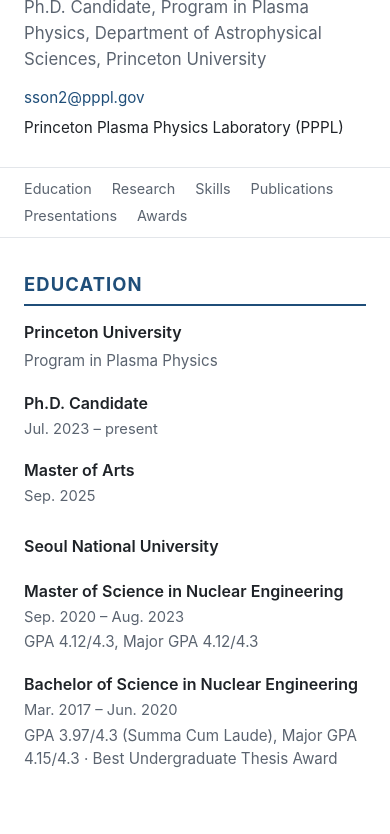
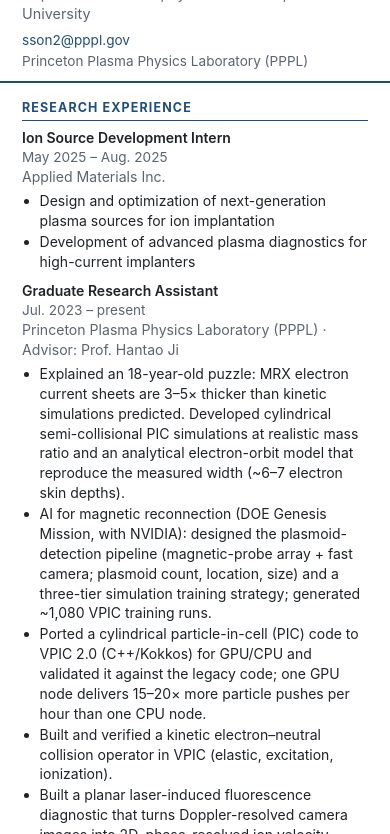
Before and after one commit to sonsh0115/sonsh0115.github.io, a plain HTML site: page index.html in a window 390 px wide. Shown: the part 98-932 px from the top of the page. Drawn offline with Linux system fonts and the light colour scheme.

Commit message:
Compact CV layout: two-column on desktop, tighter type and spacing
Content unchanged. Sidebar holds Education and Awards; main column holds
Research, Skills, Publications, Presentations. Single column on mobile.

Co-Authored-By: Claude Sonnet 5.5 <noreply@anthropic.com>
Claude-Session: https://claude.ai/code/session_01UFRn4bZFKrB28VaWMmpLGa

```diff
--- a/index.html
+++ b/index.html
@@ -6,90 +6,71 @@
 <title>Sunghyun Son | Curriculum Vitae</title>
 <meta name="description" content="Sunghyun Son, Ph.D. candidate in the Program in Plasma Physics, Princeton University (PPPL).">
 <style>
-  :root {
-    --text: #1f2328;
-    --muted: #5b6470;
-    --line: #e3e6ea;
-    --accent: #1f4e79;
-    --bg: #ffffff;
-    --bg-soft: #f6f8fa;
+  :root { --text:#1f2328; --muted:#5b6470; --line:#e3e6ea; --accent:#1f4e79; --soft:#f6f8fa; }
+  * { box-sizing:border-box; }
+  body { margin:0; font-family:-apple-system,BlinkMacSystemFont,"Segoe UI",Roboto,"Helvetica Neue",Arial,sans-serif; color:var(--text); background:#fff; line-height:1.42; font-size:14px; }
+  a { color:var(--accent); text-decoration:none; }
+  a:hover { text-decoration:underline; }
+  .wrap { max-width:1040px; margin:0 auto; padding:0 22px; }
+
+  header.top { padding:22px 0 10px; border-bottom:2px solid var(--accent); }
+  header.top .wrap { display:flex; flex-wrap:wrap; justify-content:space-between; align-items:baseline; gap:4px 24px; }
+  header.top h1 { margin:0; font-size:1.65rem; letter-spacing:-0.01em; }
+  header.top .role { margin:2px 0 0; color:var(--muted); font-size:0.9rem; }
+  header.top .links { font-size:0.85rem; display:flex; flex-wrap:wrap; gap:2px 14px; color:var(--muted); }
+
+  .layout { display:grid; grid-template-columns:250px 1fr; gap:0 34px; padding-top:4px; }
+  aside, .content { min-width:0; }
+
+  section { padding:12px 0 0; }
+  section h2 { margin:0 0 7px; padding-bottom:3px; font-size:0.78rem; text-transform:uppercase; letter-spacing:0.09em; color:var(--accent); border-bottom:1.5px solid var(--accent); }
+  section h3 { margin:10px 0 5px; font-size:0.9rem; }
+  section h3:first-of-type { margin-top:2px; }
+
+  .entry { display:grid; grid-template-columns:1fr auto; gap:0 14px; margin-bottom:8px; }
+  .entry .title { font-weight:600; }
+  .entry .date { color:var(--muted); font-size:0.85rem; text-align:right; white-space:nowrap; }
+  .entry .sub { grid-column:1 / -1; color:var(--muted); font-size:0.88rem; }
+  .entry ul { grid-column:1 / -1; margin:3px 0 0; padding-left:1.1rem; }
+  .entry li { margin:1px 0; }
+
+  /* sidebar: stack date under title */
+  aside .entry { grid-template-columns:1fr; margin-bottom:6px; }
+  aside .entry .date { text-align:left; font-size:0.82rem; }
+  aside .entry .date:empty { display:none; }
+  /* awards: title + year on one line, detail below */
+  #awards .entry { display:block; margin-bottom:5px; }
+  #awards .title, #awards .date { display:inline; }
+  #awards .date::before { content:" · "; }
+  #awards .sub { display:block; font-size:0.82rem; }
+  #education .entry + .entry { margin-top:0; }
+
+  dl.skills { margin:0; display:grid; grid-template-columns:118px 1fr; gap:3px 12px; }
+  dl.skills dt { font-weight:600; }
+  dl.skills dd { margin:0; }
+
+  ol.pubs, ul.talks { margin:0; padding-left:1.35rem; font-size:0.93em; }
+  ol.pubs li, ul.talks li { margin-bottom:5px; line-height:1.38; }
+  .me { font-weight:700; }
+  .tag { display:inline-block; font-size:0.68rem; font-weight:600; letter-spacing:0.03em; padding:0 6px; margin-right:5px; border-radius:9px; background:var(--soft); border:1px solid var(--line); color:var(--muted); vertical-align:1px; }
+
+  footer { margin:22px 0 32px; padding-top:10px; border-top:1px solid var(--line); color:var(--muted); font-size:0.8rem; }
+
+  @media (max-width:820px) {
+    .layout { display:flex; flex-direction:column; }
+    .content { order:1; } aside { order:2; }
+    header.top .wrap { display:block; }
+    header.top .links { margin-top:6px; }
+    .entry { grid-template-columns:1fr; }
+    .entry .date { text-align:left; }
+    dl.skills { grid-template-columns:1fr; gap:0; }
+    dl.skills dt { margin-top:5px; }
   }
-  * { box-sizing: border-box; }
-  html { scroll-behavior: smooth; }
-  body {
-    margin: 0;
-    font-family: -apple-system, BlinkMacSystemFont, "Segoe UI", Roboto, "Helvetica Neue", Arial, sans-serif;
-    color: var(--text);
-    background: var(--bg);
-    line-height: 1.55;
-    font-size: 16px;
-  }
-  a { color: var(--accent); text-decoration: none; }
-  a:hover { text-decoration: underline; }
-
-  .wrap { max-width: 860px; margin: 0 auto; padding: 0 24px; }
-
-  header.top { padding: 56px 0 28px; border-bottom: 1px solid var(--line); }
-  header.top h1 { margin: 0 0 4px; font-size: 2.1rem; letter-spacing: -0.01em; }
-  header.top .role { margin: 0; color: var(--muted); font-size: 1.05rem; }
-  header.top .links { margin-top: 14px; display: flex; flex-wrap: wrap; gap: 6px 18px; font-size: 0.95rem; }
-
-  nav.sections {
-    position: sticky; top: 0; z-index: 5;
-    background: rgba(255,255,255,0.94);
-    backdrop-filter: blur(6px);
-    border-bottom: 1px solid var(--line);
-  }
-  nav.sections .wrap { display: flex; flex-wrap: wrap; gap: 4px 20px; padding-top: 10px; padding-bottom: 10px; font-size: 0.9rem; }
-  nav.sections a { color: var(--muted); }
-  nav.sections a:hover { color: var(--accent); text-decoration: none; }
-
-  section { padding: 32px 0 8px; }
-  section h2 {
-    margin: 0 0 14px; padding-bottom: 6px;
-    font-size: 1.15rem; text-transform: uppercase; letter-spacing: 0.06em;
-    color: var(--accent); border-bottom: 2px solid var(--accent);
-  }
-
-  .entry { display: grid; grid-template-columns: 1fr auto; gap: 2px 20px; margin-bottom: 18px; }
-  .entry .title { font-weight: 600; }
-  .entry .date { color: var(--muted); font-size: 0.92rem; text-align: right; white-space: nowrap; }
-  .entry .sub { grid-column: 1 / -1; color: var(--muted); font-size: 0.95rem; }
-  .entry ul { grid-column: 1 / -1; margin: 6px 0 0; padding-left: 1.2rem; }
-  .entry li { margin: 2px 0; }
-
-  dl.skills { margin: 0; display: grid; grid-template-columns: 150px 1fr; gap: 8px 16px; }
-  dl.skills dt { font-weight: 600; }
-  dl.skills dd { margin: 0; }
-
-  section h3 { margin: 22px 0 10px; font-size: 1rem; color: var(--text); }
-  section h3:first-of-type { margin-top: 4px; }
-  ol.pubs, ul.talks, ul.plain { margin: 0; padding-left: 1.4rem; }
-  ol.pubs li, ul.talks li, ul.plain li { margin-bottom: 10px; }
-  .me { font-weight: 700; }
-  .tag {
-    display: inline-block; font-size: 0.72rem; font-weight: 600; letter-spacing: 0.03em;
-    padding: 1px 7px; margin-right: 6px; border-radius: 10px;
-    background: var(--bg-soft); border: 1px solid var(--line); color: var(--muted);
-    vertical-align: 1px;
-  }
-
-  footer { margin: 40px 0 56px; padding-top: 16px; border-top: 1px solid var(--line); color: var(--muted); font-size: 0.85rem; }
-
-  @media (max-width: 600px) {
-    header.top { padding-top: 36px; }
-    .entry { grid-template-columns: 1fr; }
-    .entry .date { text-align: left; }
-    dl.skills { grid-template-columns: 1fr; gap: 2px; }
-    dl.skills dd { margin-bottom: 10px; }
-  }
-
   @media print {
-    nav.sections, .noprint { display: none; }
-    header.top { padding-top: 0; }
-    body { font-size: 11pt; }
-    section { page-break-inside: avoid; }
-    a { color: inherit; }
+    body { font-size:10pt; }
+    .layout { grid-template-columns:2.2in 1fr; }
+    section { page-break-inside:avoid; }
+    a { color:inherit; }
   }
 </style>
 </head>
@@ -97,33 +78,23 @@
 
 <header class="top">
   <div class="wrap">
-    <h1>Sunghyun Son</h1>
-    <p class="role">Ph.D. Candidate, Program in Plasma Physics, Department of Astrophysical Sciences, Princeton University</p>
+    <div>
+      <h1>Sunghyun Son</h1>
+      <p class="role">Ph.D. Candidate, Program in Plasma Physics, Department of Astrophysical Sciences, Princeton University</p>
+    </div>
     <div class="links">
       <!-- EDIT: contact and profile links. Add Google Scholar / ORCID / GitHub here when ready. -->
       <a href="mailto:sson2@pppl.gov">sson2@pppl.gov</a>
       <span>Princeton Plasma Physics Laboratory (PPPL)</span>
-      <!-- <a href="https://scholar.google.com/...">Google Scholar</a> -->
+      <!-- <a href="https://scholar.google.com/citations?user=NOrWlKYAAAAJ">Google Scholar</a> -->
       <!-- <a href="https://orcid.org/...">ORCID</a> -->
-      <!-- <a href="CV_SHSon.pdf" class="noprint">Download PDF</a> -->
     </div>
   </div>
 </header>
 
-<nav class="sections">
-  <div class="wrap">
-    <a href="#education">Education</a>
-    <a href="#research">Research</a>
-    <a href="#skills">Skills</a>
-    <a href="#publications">Publications</a>
-    <a href="#presentations">Presentations</a>
-    <a href="#awards">Awards</a>
-  </div>
-</nav>
+<div class="wrap layout">
 
-<main class="wrap">
-
-<!-- ============ EDUCATION ============ -->
+<aside>
 <section id="education">
   <h2>Education</h2>
 
@@ -157,7 +128,25 @@
   </div>
 </section>
 
-<!-- ============ RESEARCH ============ -->
+<section id="awards">
+  <h2>Awards, Fellowships &amp; Honors</h2>
+
+  <div class="entry"><div class="title">Seoul National University Alumni Association (SNUAA) Fellowship</div><div class="date">2025</div></div>
+  <div class="entry"><div class="title">SK Hynix Global Fellowship</div><div class="date">2025</div></div>
+  <div class="entry"><div class="title">AVS Dorothy M. and Earl S. Hoffman Travel Grant</div><div class="date">2025</div><div class="sub">American Vacuum Society</div></div>
+  <div class="entry"><div class="title">First Year Fellowship in Natural Sciences and Engineering</div><div class="date">2023</div><div class="sub">Princeton University</div></div>
+  <div class="entry"><div class="title">Brain Korea (BK) Scholarships</div><div class="date">2021, 2022</div></div>
+  <div class="entry"><div class="title">Best Undergraduate Thesis Award</div><div class="date">2020</div><div class="sub">Department of Nuclear Engineering, SNU</div></div>
+  <div class="entry"><div class="title">Hyundai Motor Chung Mongkoo Scholarship</div><div class="date">2019, 2020</div></div>
+  <div class="entry"><div class="title">Honor Society ‘STEM’ (academic excellence)</div><div class="date">2019</div><div class="sub">College of Engineering, SNU</div></div>
+  <div class="entry"><div class="title">Undergraduate Student President</div><div class="date">2019</div><div class="sub">Department of Nuclear Engineering, SNU</div></div>
+  <div class="entry"><div class="title">Samsung Welfare Foundation Mentoring Scholarship</div><div class="date">2018</div></div>
+  <div class="entry"><div class="title">Scholarships for academic excellence</div><div class="date">2017, 2019</div><div class="sub">Seoul National University</div></div>
+  <div class="entry"><div class="title">Honor Physics &amp; Calculus (excellence in entrance exam)</div><div class="date">2017</div><div class="sub">Seoul National University</div></div>
+</section>
+</aside>
+
+<main class="content">
 <section id="research">
   <h2>Research Experience</h2>
 
@@ -223,7 +212,6 @@
 </section>
 -->
 
-<!-- ============ SKILLS ============ -->
 <section id="skills">
   <h2>Skills for Plasma Research</h2>
   <dl class="skills">
@@ -250,7 +238,6 @@
   </dl>
 </section>
 
-<!-- ============ PUBLICATIONS ============ -->
 <section id="publications">
   <h2>Publications</h2>
   <!-- Newest first inside each group. To add a paper, copy one <li> and paste it at the top of the right group.
@@ -278,7 +265,6 @@
   </ol>
 </section>
 
-<!-- ============ PRESENTATIONS ============ -->
 <section id="presentations">
   <h2>Presentations</h2>
   <!-- Newest first. Tag is Oral / Poster / Invited. Entries without a tag are talks given by a co-author. -->
@@ -300,26 +286,9 @@
     <li><span class="tag">Oral</span><span class="me">Son, S.H.</span> et al., “Characteristics of plasma density distribution in focus ring region of VHF narrow gap CCP etching reactor”, 8th International Conference on Microelectronics and Plasma Technology, virtual (2021).</li>
   </ul>
 </section>
+</main>
 
-<!-- ============ AWARDS ============ -->
-<section id="awards">
-  <h2>Awards, Fellowships &amp; Honors</h2>
-
-  <div class="entry"><div class="title">Seoul National University Alumni Association (SNUAA) Fellowship</div><div class="date">2025</div></div>
-  <div class="entry"><div class="title">SK Hynix Global Fellowship</div><div class="date">2025</div></div>
-  <div class="entry"><div class="title">AVS Dorothy M. and Earl S. Hoffman Travel Grant</div><div class="date">2025</div><div class="sub">American Vacuum Society</div></div>
-  <div class="entry"><div class="title">First Year Fellowship in Natural Sciences and Engineering</div><div class="date">2023</div><div class="sub">Princeton University</div></div>
-  <div class="entry"><div class="title">Brain Korea (BK) Scholarships</div><div class="date">2021, 2022</div></div>
-  <div class="entry"><div class="title">Best Undergraduate Thesis Award</div><div class="date">2020</div><div class="sub">Department of Nuclear Engineering, SNU</div></div>
-  <div class="entry"><div class="title">Hyundai Motor Chung Mongkoo Scholarship</div><div class="date">2019, 2020</div></div>
-  <div class="entry"><div class="title">Honor Society ‘STEM’ (academic excellence)</div><div class="date">2019</div><div class="sub">College of Engineering, SNU</div></div>
-  <div class="entry"><div class="title">Undergraduate Student President</div><div class="date">2019</div><div class="sub">Department of Nuclear Engineering, SNU</div></div>
-  <div class="entry"><div class="title">Samsung Welfare Foundation Mentoring Scholarship</div><div class="date">2018</div></div>
-  <div class="entry"><div class="title">Scholarships for academic excellence</div><div class="date">2017, 2019</div><div class="sub">Seoul National University</div></div>
-  <div class="entry"><div class="title">Honor Physics &amp; Calculus (excellence in entrance exam)</div><div class="date">2017</div><div class="sub">Seoul National University</div></div>
-</section>
-
-</main>
+</div>
 
 <footer>
   <div class="wrap">Last updated: November 2026</div>
```
